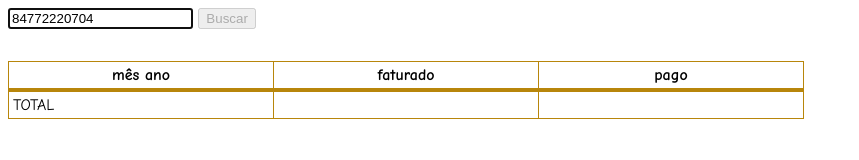
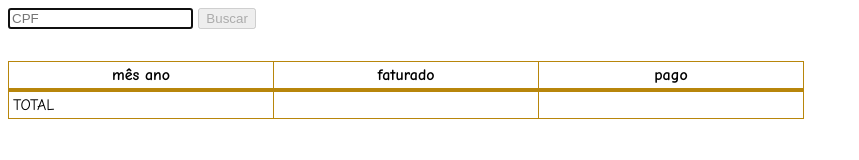
Before and after one commit to LucasLessaR/planilhaDjalma, a plain HTML site: page index.html in a window 1280 px wide. Shown: the whole page, without its empty margins (0-859 px from the left). Drawn offline with Linux system fonts and the light colour scheme.

Commit message:
tira o valor padrão

```diff
--- a/index.html
+++ b/index.html
@@ -19,7 +19,7 @@
 
 	<div class="form">
 		<form onsubmit="return onFormSubmit();">
-			<input id="cpf-input" type="text" placeholder="CPF" value="84772220704" autofocus />
+			<input id="cpf-input" type="text" placeholder="CPF" autofocus />
 			<input id="submit-input" type="submit" />
 		</form>
 	</div>
```
